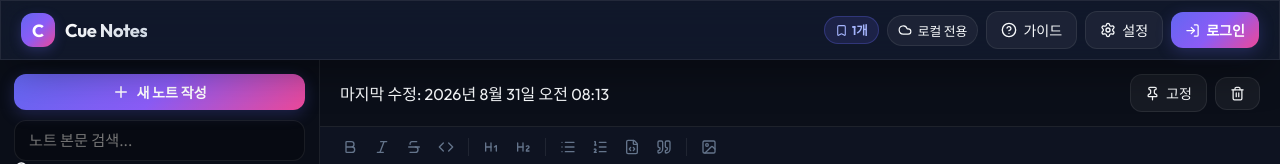
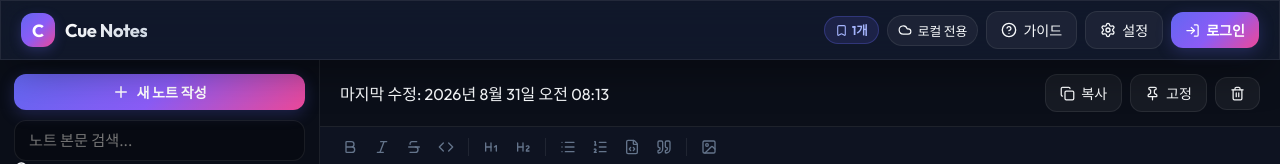
Before and after one commit to wingycoo/cue, a React (Vite) app: page / in a window 1280 px wide. Both pictures are taken after a click on the button "새 노트 작성". Shown: the top 164 px of the page. Built offline with nearby package versions, Linux system fonts and the light colour scheme.

Commit message:
feat: add copy note text button next to pin button in editor header

```diff
--- a/src/components/Editor.tsx
+++ b/src/components/Editor.tsx
@@ -1,4 +1,4 @@
-import React, { useEffect, useRef } from 'react';
+import React, { useState, useEffect, useRef } from 'react';
 import { useEditor, EditorContent } from '@tiptap/react';
 import StarterKit from '@tiptap/starter-kit';
 import Image from '@tiptap/extension-image';
@@ -18,6 +18,8 @@ import {
   FileCode,
   Quote,
   ChevronLeft,
+  Copy,
+  Check,
 } from 'lucide-react';
 import type { Note } from '../types';
 
@@ -39,6 +41,7 @@ export const Editor: React.FC<EditorProps> = ({
   onBackToList,
 }) => {
   const fileInputRef = useRef<HTMLInputElement>(null);
+  const [copied, setCopied] = useState(false);
 
   const editor = useEditor({
     extensions: [
@@ -154,6 +157,30 @@ export const Editor: React.FC<EditorProps> = ({
     });
   };
 
+  const handleCopyContent = async () => {
+    if (!note) return;
+    try {
+      let textToCopy = '';
+      if (editor) {
+        textToCopy = editor.getText();
+      }
+      if (!textToCopy && note.content) {
+        const tmp = document.createElement('div');
+        tmp.innerHTML = note.content;
+        tmp.querySelectorAll('p, div, h1, h2, h3, li, pre, blockquote, br').forEach((el) => {
+          el.after('\n');
+        });
+        textToCopy = (tmp.textContent || tmp.innerText || '').trim();
+      }
+
+      await navigator.clipboard.writeText(textToCopy);
+      setCopied(true);
+      setTimeout(() => setCopied(false), 2000);
+    } catch (err) {
+      console.error('Failed to copy note text:', err);
+    }
+  };
+
   return (
     <div className="editor-workspace">
       {/* Editor Header: Back Button + Date Info + Actions */}
@@ -176,6 +203,15 @@ export const Editor: React.FC<EditorProps> = ({
         </div>
 
         <div className="editor-header-actions">
+          <button
+            type="button"
+            className={`glass-btn ${copied ? 'text-emerald-400 border-emerald-500/40 bg-emerald-500/10' : ''}`}
+            onClick={handleCopyContent}
+            title="노트 전체 텍스트 복사"
+          >
+            {copied ? <Check size={15} /> : <Copy size={15} />}
+            <span className="btn-label-desktop">{copied ? '복사됨' : '복사'}</span>
+          </button>
           <button
             type="button"
             className={`glass-btn ${note.pinned ? 'text-indigo-400 border-indigo-500/40 bg-indigo-500/10' : ''}`}
```
